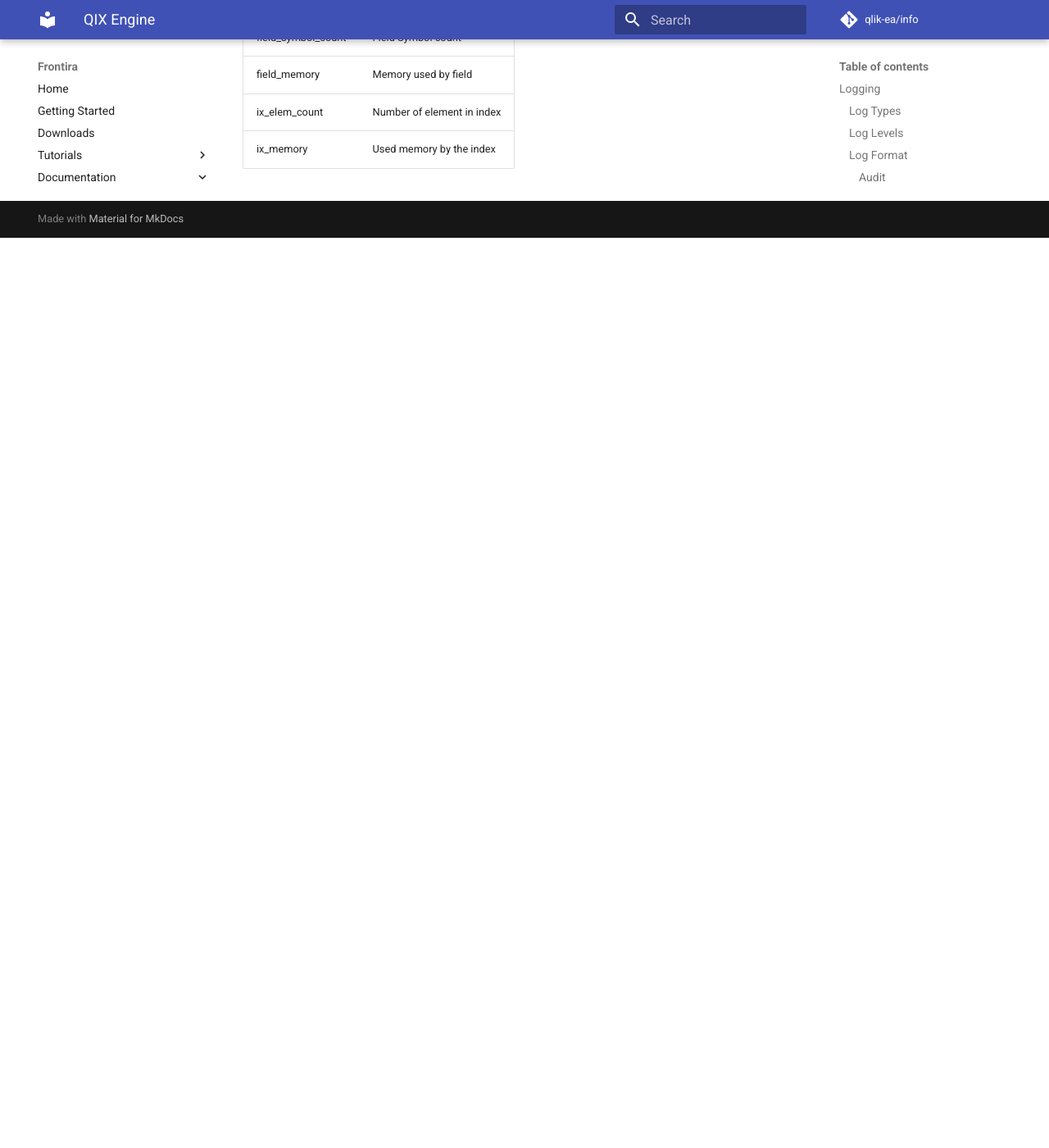
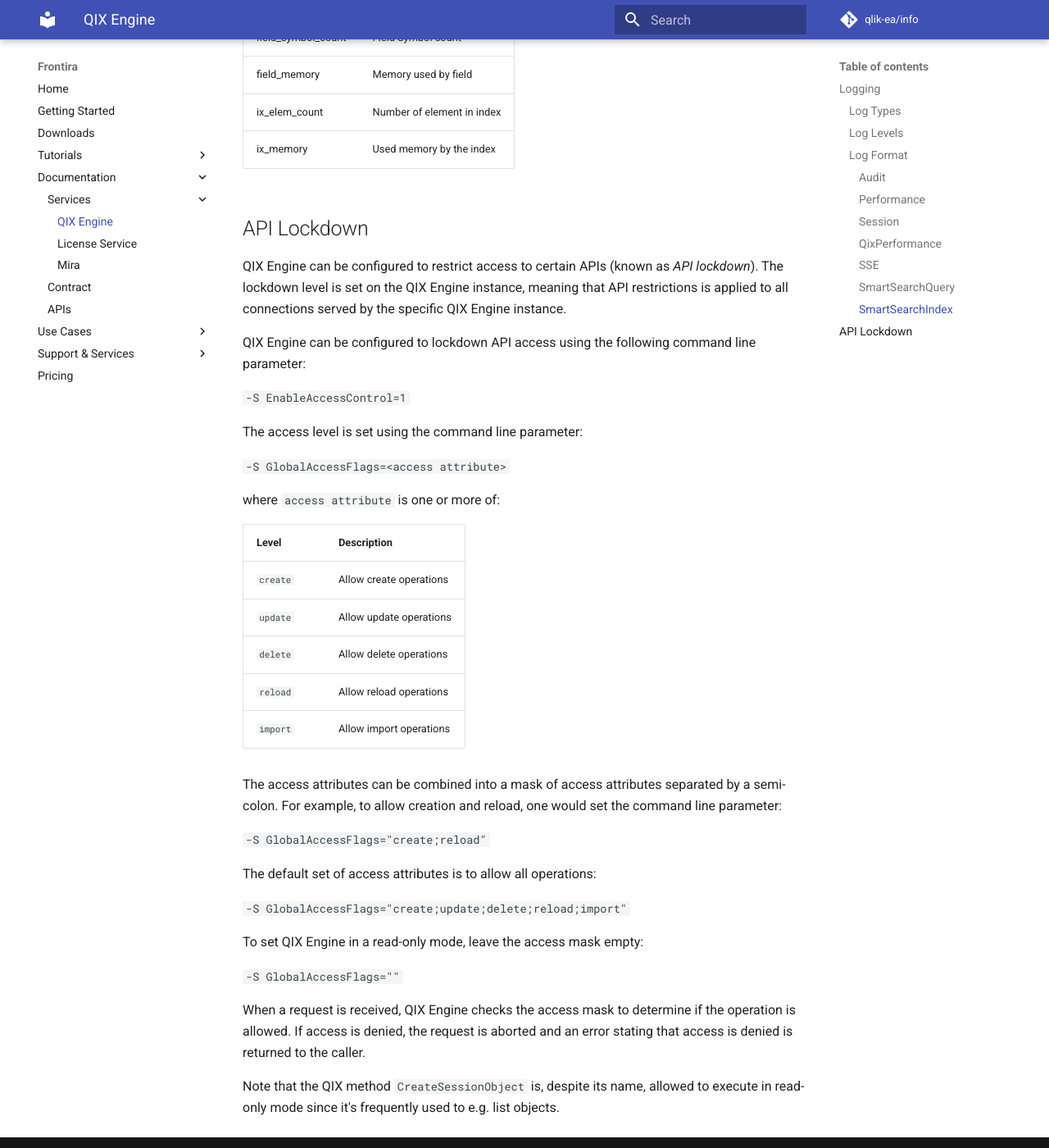
Before and after one commit to qlik-oss/core-website, an MkDocs documentation site: the page built from docs/documentation/services/qix-engine.md, in a window 1280 px wide and 1400 px high, scrolled down 6860 px. Shown: the whole window at 82% size. Built offline with MkDocs 1.6.1 and Material for MkDocs 9.7.7, drawn with Linux system fonts in a browser that asks for light colours; comment, search, counter and statistics services are not loaded; old or Windows-style settings are respelled for this version of MkDocs; before the commit the page ends 7150 px from its top, so only the background shows below that.

Commit message:
Added API lockdown documentation (#87)

```diff
--- a/docs/documentation/services/qix-engine.md
+++ b/docs/documentation/services/qix-engine.md
@@ -191,3 +191,46 @@
 | field_memory | Memory used by field |
 | ix_elem_count | Number of element in index |
 | ix_memory | Used memory by the index |
+
+## API Lockdown
+
+QIX Engine can be configured to restrict access to certain APIs (known as _API lockdown_). The lockdown level is set on
+the QIX Engine instance, meaning that API restrictions is applied to all connections served by the specific QIX Engine
+instance.
+
+QIX Engine can be configured to lockdown API access using the following command line parameter:
+
+`-S EnableAccessControl=1`
+
+The access level is set using the command line parameter:
+
+`-S GlobalAccessFlags=<access attribute>`
+
+where `access attribute` is one or more of:
+
+| Level    | Description |
+| -------- | ----------- |
+| `create` | Allow create operations |
+| `update` | Allow update operations |
+| `delete` | Allow delete operations |
+| `reload` | Allow reload operations |
+| `import` | Allow import operations |
+
+The access attributes can be combined into a mask of access attributes separated by a semi-colon. For example, to allow
+creation and reload, one would set the command line parameter:
+
+`-S GlobalAccessFlags="create;reload"`
+
+The default set of access attributes is to allow all operations:
+
+`-S GlobalAccessFlags="create;update;delete;reload;import"`
+
+To set QIX Engine in a read-only mode, leave the access mask empty:
+
+`-S GlobalAccessFlags=""`
+
+When a request is received, QIX Engine checks the access mask to determine if the operation is allowed. If access
+is denied, the request is aborted and an error stating that access is denied is returned to the caller.
+
+Note that the QIX method `CreateSessionObject` is, despite its name, allowed to execute in read-only mode since it's
+frequently used to e.g. list objects.
```
Also changed, not shown: docs/tutorials/authorization.md (+3 -1 lines).
